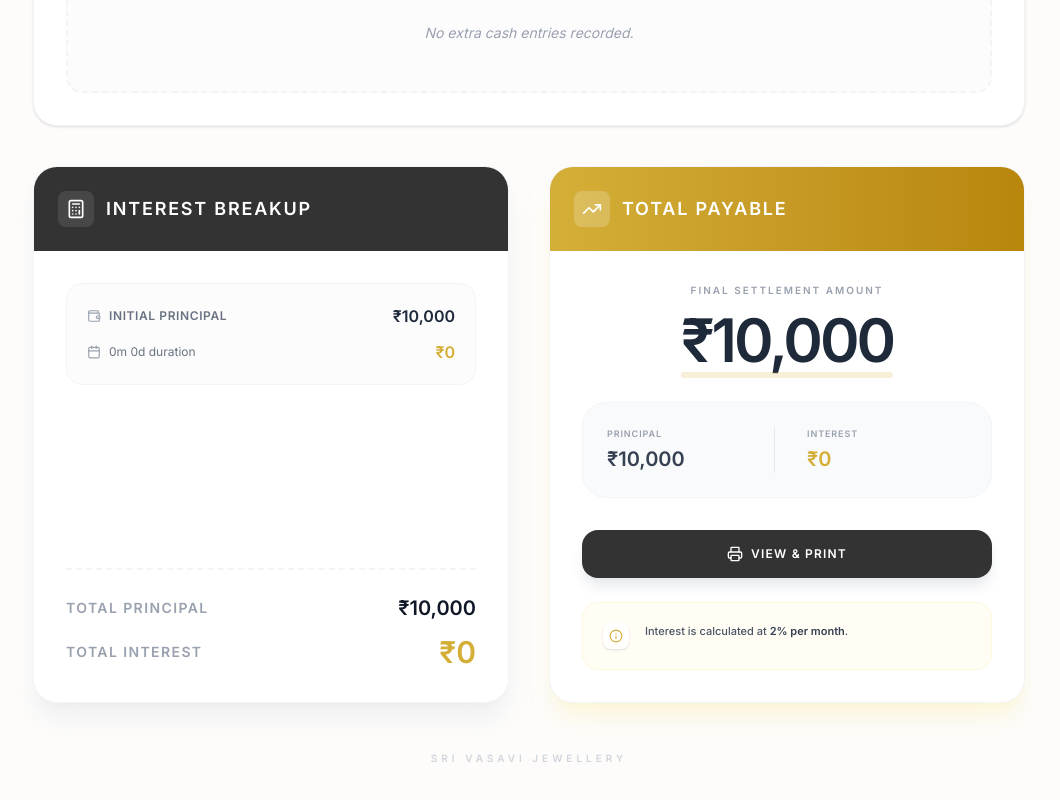
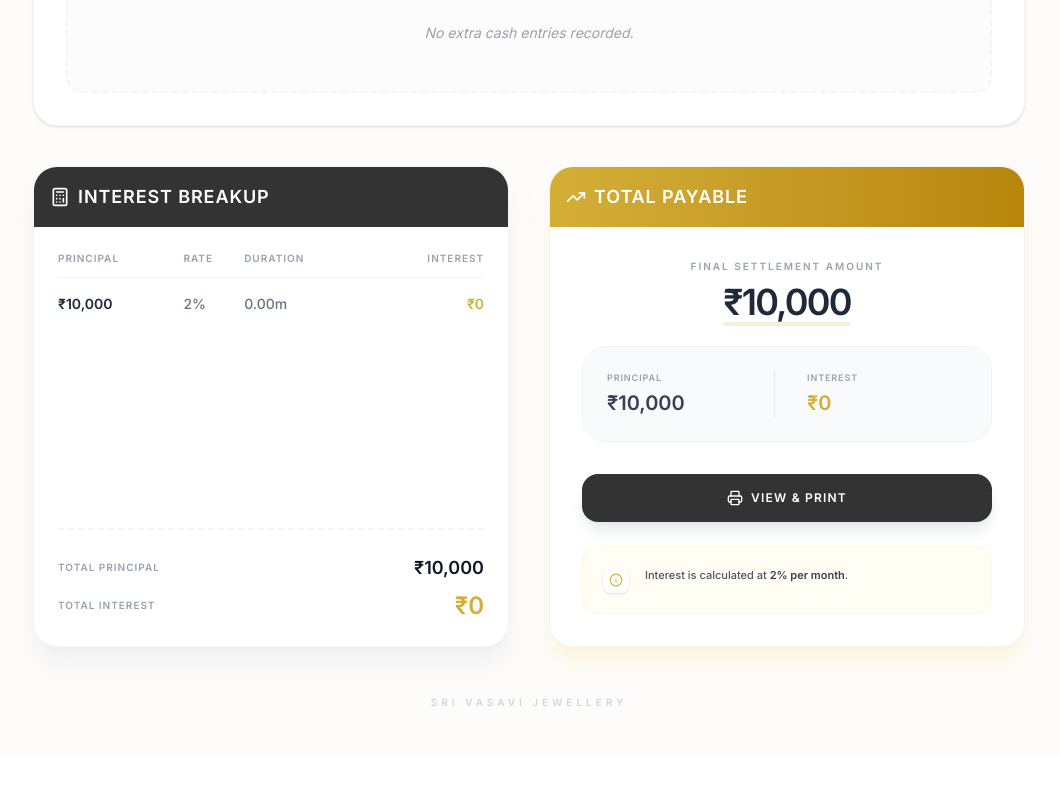
Before and after one commit to ShyamPrasadh/Vasavi-jewellery, a Next.js app: page /pawn in a window 1280 px wide. Shown: the part 556-1356 px from the top of the page, without its empty margins (111-1171 px from the left). After the commit the page ends 1314 px from the top, so only its background shows below. Built offline with nearby package versions, Linux system fonts and the light colour scheme.

Commit message:
Further reduce size of Final Settlement Amount text

```diff
--- a/src/app/pawn/page.tsx
+++ b/src/app/pawn/page.tsx
@@ -296,60 +296,44 @@ export default function PawnCalculatorPage() {
                 <div className="grid grid-cols-1 md:grid-cols-2 gap-10 print:hidden">
                     {/* Interest Breakup Card */}
                     <div className="bg-white rounded-3xl shadow-xl shadow-gray-200/50 border border-gray-100 overflow-hidden flex flex-col h-full">
-                        <div className="bg-[#333333] text-white p-6 flex items-center justify-between">
-                            <div className="flex items-center gap-3">
-                                <div className="p-2 bg-white/10 rounded-lg">
-                                    <CalcIcon size={20} />
-                                </div>
-                                <h2 className="text-lg font-bold uppercase tracking-widest">Interest Breakup</h2>
+                        <div className="bg-[#333333] text-white p-4 flex items-center justify-between">
+                            <div className="flex items-center gap-2">
+                                <CalcIcon size={20} />
+                                <h2 className="text-lg font-semibold uppercase tracking-wider">Interest Breakup</h2>
                             </div>
                         </div>
-                        <div className="p-8 flex-1 flex flex-col space-y-6">
-                            {/* Initial Principal Breakdown */}
-                            <div className="bg-gray-50/50 p-5 rounded-2xl border border-gray-100">
-                                <div className="flex justify-between items-center mb-3">
-                                    <div className="flex items-center gap-2">
-                                        <Wallet size={14} className="text-gray-400" />
-                                        <span className="text-xs font-bold text-gray-500 uppercase tracking-wider">Initial Principal</span>
-                                    </div>
-                                    <span className="text-base font-bold text-gray-800">₹{calculations.basePrincipal.toLocaleString()}</span>
+                        <div className="p-6 flex-1 flex flex-col">
+                            <div className="overflow-x-auto">
+                                <table className="w-full text-left text-sm border-collapse">
+                                    <thead>
+                                        <tr className="text-[10px] text-gray-400 uppercase tracking-widest border-b border-gray-100">
+                                            <th className="pb-3 font-black">Principal</th>
+                                            <th className="pb-3 font-black">Rate</th>
+                                            <th className="pb-3 font-black">Duration</th>
+                                            <th className="pb-3 font-black text-right">Interest</th>
+                                        </tr>
+                                    </thead>
+                                    <tbody className="divide-y divide-gray-50">
+                                        {calculations.allEntries.map((entry, idx) => (
+                                            <tr key={idx} className="group/row">
+                                                <td className="py-4 font-bold text-gray-800">₹{entry.amount.toLocaleString()}</td>
+                                                <td className="py-4 text-gray-500 font-medium">{entry.rate}%</td>
+                                                <td className="py-4 text-gray-500 font-medium">{entry.months.toFixed(2)}m</td>
+                                                <td className="py-4 font-bold text-[#D4AF37] text-right">₹{Math.round(entry.interest).toLocaleString()}</td>
+                                            </tr>
+                                        ))}
+                                    </tbody>
+                                </table>
+                            </div>
+
+                            <div className="pt-6 mt-auto border-t-2 border-dashed border-gray-100">
+                                <div className="flex justify-between items-center mb-2">
+                                    <span className="text-[10px] font-black text-gray-400 uppercase tracking-widest">Total Principal</span>
+                                    <span className="text-lg font-black text-gray-900">₹{calculations.totalPrincipal.toLocaleString()}</span>
                                 </div>
                                 <div className="flex justify-between items-center">
-                                    <div className="flex items-center gap-2">
-                                        <Calendar size={14} className="text-gray-400" />
-                                        <span className="text-xs text-gray-500">{calculations.months}m {calculations.days}d duration</span>
-                                    </div>
-                                    <span className="text-base font-bold text-[#D4AF37]">₹{Math.round(calculations.baseInterest).toLocaleString()}</span>
-                                </div>
-                            </div>
-
-                            {/* Extra Cash Summary */}
-                            {calculations.extraBreakdown.length > 0 && (
-                                <div className="space-y-4">
-                                    <div className="flex items-center gap-2 px-1">
-                                        <div className="h-px flex-1 bg-gray-100"></div>
-                                        <span className="text-[10px] font-black text-gray-300 uppercase tracking-[0.3em]">Extra Cash Totals</span>
-                                        <div className="h-px flex-1 bg-gray-100"></div>
-                                    </div>
-                                    <div className="flex justify-between items-center px-2">
-                                        <span className="text-xs font-bold text-gray-500">Total Extra Principal</span>
-                                        <span className="text-sm font-bold text-gray-700">₹{calculations.totalExtraPrincipal.toLocaleString()}</span>
-                                    </div>
-                                    <div className="flex justify-between items-center px-2">
-                                        <span className="text-xs font-bold text-gray-500">Total Extra Interest</span>
-                                        <span className="text-sm font-bold text-[#D4AF37]">₹{Math.round(calculations.totalExtraInterest).toLocaleString()}</span>
-                                    </div>
-                                </div>
-                            )}
-
-                            <div className="pt-6 mt-auto border-t-2 border-dashed border-gray-100">
-                                <div className="flex justify-between items-center mb-3">
-                                    <span className="text-sm font-bold text-gray-400 uppercase tracking-widest">Total Principal</span>
-                                    <span className="text-xl font-black text-gray-900">₹{calculations.totalPrincipal.toLocaleString()}</span>
-                                </div>
-                                <div className="flex justify-between items-center">
-                                    <span className="text-sm font-bold text-gray-400 uppercase tracking-widest">Total Interest</span>
-                                    <span className="text-3xl font-black text-[#D4AF37]">₹{Math.round(calculations.interestAmount).toLocaleString()}</span>
+                                    <span className="text-[10px] font-black text-gray-400 uppercase tracking-widest">Total Interest</span>
+                                    <span className="text-2xl font-black text-[#D4AF37]">₹{Math.round(calculations.interestAmount).toLocaleString()}</span>
                                 </div>
                             </div>
                         </div>
@@ -357,18 +341,16 @@ export default function PawnCalculatorPage() {
 
                     {/* Total Payable Card */}
                     <div className="bg-white rounded-3xl shadow-xl shadow-amber-100/50 border border-gray-100 overflow-hidden flex flex-col h-full">
-                        <div className="bg-gradient-to-r from-[#D4AF37] to-[#B8860B] text-white p-6 flex items-center gap-3">
-                            <div className="p-2 bg-white/20 rounded-lg">
-                                <TrendingUp size={20} />
-                            </div>
-                            <h2 className="text-lg font-bold uppercase tracking-widest">Total Payable</h2>
+                        <div className="bg-gradient-to-r from-[#D4AF37] to-[#B8860B] text-white p-4 flex items-center gap-2">
+                            <TrendingUp size={20} />
+                            <h2 className="text-lg font-semibold uppercase tracking-wider">Total Payable</h2>
                         </div>
                         <div className="p-8 flex-1 flex flex-col items-center justify-center text-center">
-                            <div className="mb-8">
-                                <p className="text-gray-400 uppercase text-[10px] font-black tracking-[0.2em] mb-3">Final Settlement Amount</p>
+                            <div className="mb-6">
+                                <p className="text-gray-400 uppercase text-[10px] font-black tracking-[0.2em] mb-2">Final Settlement Amount</p>
                                 <div className="relative inline-block">
-                                    <p className="text-6xl font-black text-gray-800 tracking-tighter">₹{Math.round(calculations.totalAmount).toLocaleString()}</p>
-                                    <div className="absolute -bottom-2 left-0 w-full h-1.5 bg-[#D4AF37]/20 rounded-full"></div>
+                                    <p className="text-4xl font-black text-gray-800 tracking-tighter">₹{Math.round(calculations.totalAmount).toLocaleString()}</p>
+                                    <div className="absolute -bottom-1 left-0 w-full h-1 bg-[#D4AF37]/20 rounded-full"></div>
                                 </div>
                             </div>
 
@@ -475,18 +457,18 @@ export default function PawnCalculatorPage() {
                                 </table>
                             </div>
 
-                            <div className="bg-gray-50 p-8 rounded-3xl border border-gray-100">
+                            <div className="bg-gray-50 p-6 rounded-2xl border border-gray-100">
+                                <div className="flex justify-between items-center mb-3">
+                                    <span className="text-xs font-bold text-gray-500 uppercase tracking-widest">Total Principal</span>
+                                    <span className="text-base font-bold text-gray-900">₹{calculations.totalPrincipal.toLocaleString()}</span>
+                                </div>
                                 <div className="flex justify-between items-center mb-4">
-                                    <span className="text-sm font-bold text-gray-500 uppercase tracking-widest">Total Principal</span>
-                                    <span className="text-lg font-bold text-gray-900">₹{calculations.totalPrincipal.toLocaleString()}</span>
+                                    <span className="text-xs font-bold text-gray-500 uppercase tracking-widest">Total Interest</span>
+                                    <span className="text-base font-bold text-[#D4AF37]">₹{Math.round(calculations.interestAmount).toLocaleString()}</span>
                                 </div>
-                                <div className="flex justify-between items-center mb-6">
-                                    <span className="text-sm font-bold text-gray-500 uppercase tracking-widest">Total Interest</span>
-                                    <span className="text-lg font-bold text-[#D4AF37]">₹{Math.round(calculations.interestAmount).toLocaleString()}</span>
-                                </div>
-                                <div className="pt-6 border-t-2 border-dashed border-gray-200 flex justify-between items-center">
-                                    <span className="text-base font-black text-gray-800 uppercase tracking-widest">Total Payable</span>
-                                    <span className="text-3xl font-black text-[#D4AF37]">₹{Math.round(calculations.totalAmount).toLocaleString()}</span>
+                                <div className="pt-4 border-t border-dashed border-gray-200 flex justify-between items-center">
+                                    <span className="text-sm font-black text-gray-800 uppercase tracking-widest">Total Payable</span>
+                                    <span className="text-xl font-black text-[#D4AF37]">₹{Math.round(calculations.totalAmount).toLocaleString()}</span>
                                 </div>
                             </div>
 
```
